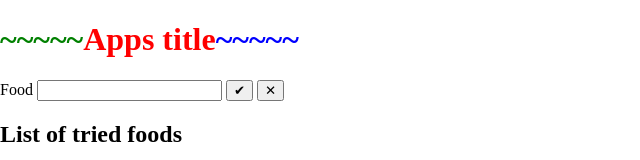
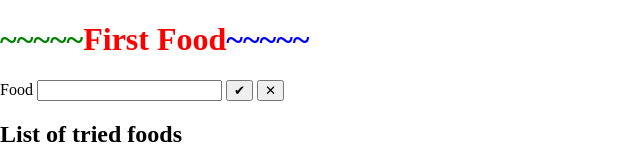
Before and after one commit to LejKarolina/FirstFood, a plain HTML site: page index.html in a window 1280 px wide. Shown: the top 160 px of the page, without its empty margins (0-640 px from the left). Drawn offline with Linux system fonts and the light colour scheme.

Commit message:
Changed application title

```diff
--- a/index.html
+++ b/index.html
@@ -26,7 +26,7 @@
 
 <!-- Body comes with elements that we want the user to see and interact -->
 <body>
-    <h1>Apps title</h1>
+    <h1>First Food</h1>
 
     <form id="foodForm">
         <label>
```
